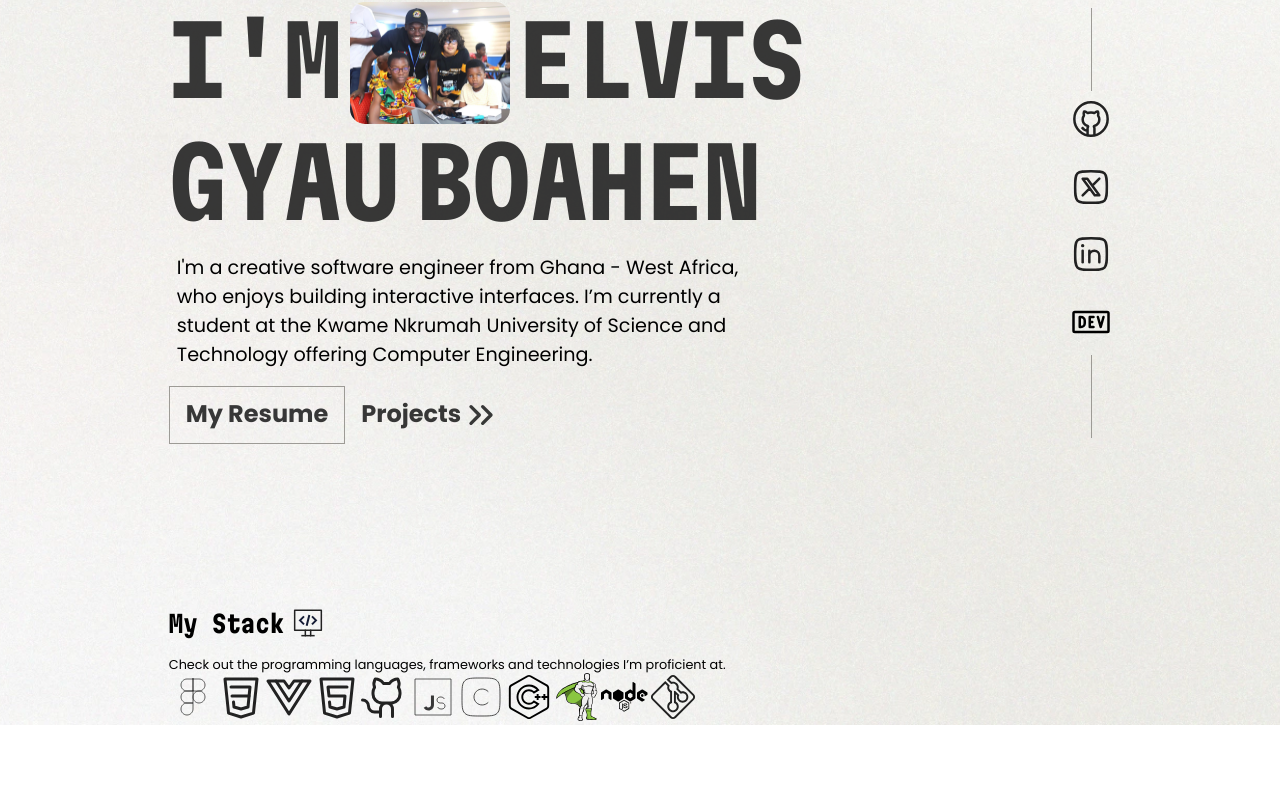
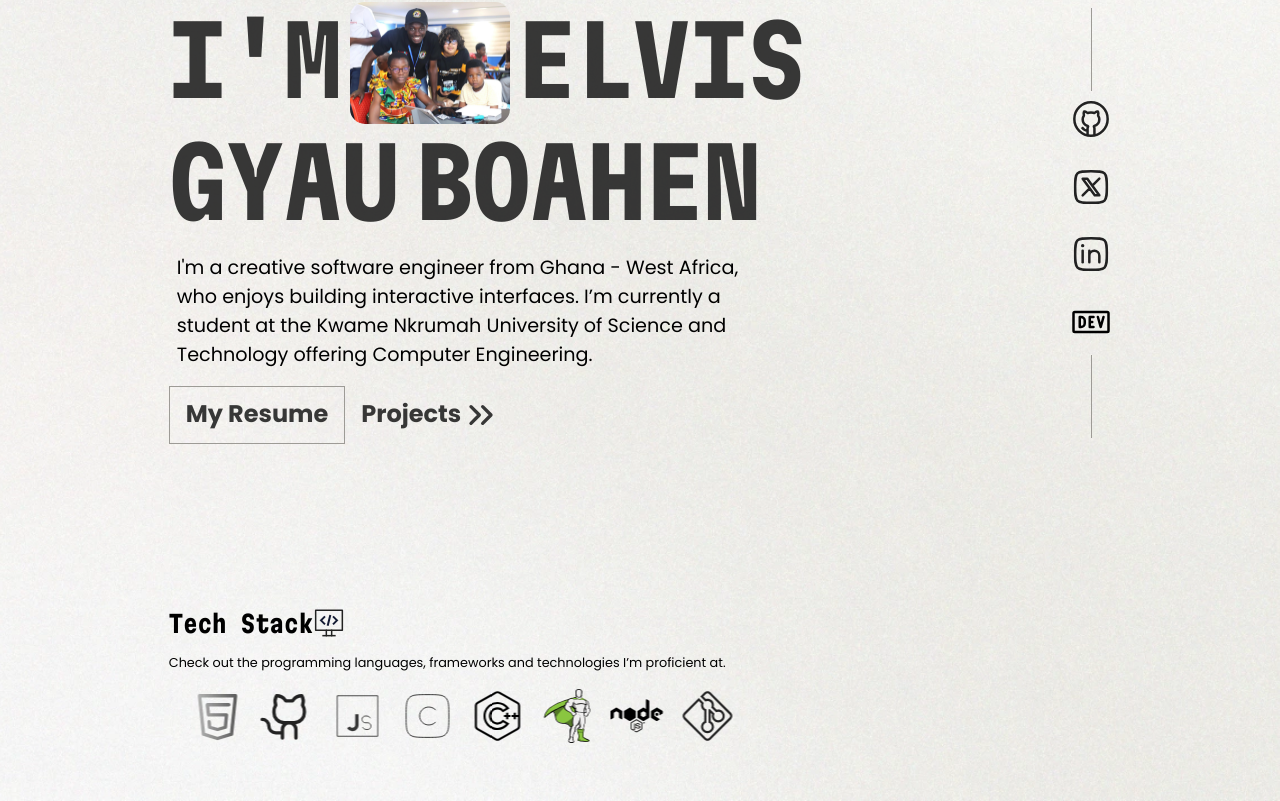
Before and after one commit to gyauelvis/g.elvis, a Vue app: page / in a window 1280 px wide. Shown: the part 209-1010 px from the top of the page. Before the commit the page ends 934 px from the top, so only its background shows below. Built offline with nearby package versions, Linux system fonts and the light colour scheme.

Commit message:
my tech stack animation

```diff
--- a/src/App.vue
+++ b/src/App.vue
@@ -1,7 +1,7 @@
 <script setup>
 import navBar from './components/NavBar.vue'
 import heroPage from './components/HeroPage.vue'
-import myStack from './components/MyStack.vue';
+import myStack from './components/MyStack.vue'
 import { gsap } from "gsap";
 document.addEventListener('mousemove', (e) => {
   let cursorDot = document.querySelector('.cursorDot');
--- a/src/assets/main.css
+++ b/src/assets/main.css
@@ -32,6 +32,7 @@ body {
   background-position: center;
   background-size: cover;
   background-repeat: no-repeat;
+
 }
 * {
   border: 0;
@@ -40,9 +41,6 @@ body {
   text-decoration: none;
   cursor: none;
 }
-
-
-
 .wrapper {
   padding: 0 1.8rem;
 }
--- a/src/components/MyStack.vue
+++ b/src/components/MyStack.vue
@@ -1,19 +1,13 @@
 <script setup>
-import { gsap } from "gsap";
-import { onMounted } from 'vue';
-onMounted(() => {
-    gsap.to('#stack div', {
-        duration: 2
-    })
-})
 
 </script>
 
 <template>
     <div class="wrapper">
         <div class="container">
+            <div class="heading">
                 <h2>
-                <span>My Stack</span>
+                    <span>Tech Stack</span>
                     <svg xmlns="http://www.w3.org/2000/svg" width="32" height="32" viewBox="0 0 32 32" fill="none">
                         <path d="M29.3333 3.33337H2.66663V23.3334H29.3333V3.33337Z" stroke="#222222" stroke-width="1.5"
                             stroke-linejoin="round" />
@@ -25,10 +19,12 @@ onMounted(() => {
                         <path d="M9.33337 28.6666H22.6667" stroke="#222222" stroke-width="1.5" />
                     </svg>
                 </h2>
-            <span class="subtitle">
+                <div class="subheading">
+                    <span>
                         Check out the programming languages, frameworks and technologies I’m proficient at.
                     </span>
-            <div id="stack">
+                </div>
+                <div class="stack">
                     <div class="stack-container">
                         <div>
                             <svg xmlns="http://www.w3.org/2000/svg" width="90" height="90" viewBox="0 0 90 90" fill="none">
@@ -55,8 +51,8 @@ onMounted(() => {
                         <div>
                             <svg width="24px" height="24px" stroke-width="1.5" viewBox="0 0 24 24" fill="none"
                                 xmlns="http://www.w3.org/2000/svg" color="#222222">
-                            <path d="M4 3L5.77778 20.0899L12 22L18.2222 20.0899L20 3H4Z" stroke="#222222" stroke-width="1.5"
-                                stroke-linecap="round" stroke-linejoin="round"></path>
+                                <path d="M4 3L5.77778 20.0899L12 22L18.2222 20.0899L20 3H4Z" stroke="#222222"
+                                    stroke-width="1.5" stroke-linecap="round" stroke-linejoin="round"></path>
                                 <path d="M7 7H16.5L15.5 17L12 18L8.5 17L8.25 14.5" stroke="#222222" stroke-width="1.5"
                                     stroke-linecap="round" stroke-linejoin="round"></path>
                                 <path d="M16 11.5H7.5" stroke="#222222" stroke-width="1.5" stroke-linecap="round"
@@ -75,14 +71,15 @@ onMounted(() => {
                         <div>
                             <svg width="24px" height="24px" stroke-width="1.5" viewBox="0 0 24 24" fill="none"
                                 xmlns="http://www.w3.org/2000/svg" color="#222222">
-                            <path d="M4 3L5.77778 20.0899L12 22L18.2222 20.0899L20 3H4Z" stroke="#222222" stroke-width="1.5"
-                                stroke-linecap="round" stroke-linejoin="round"></path>
-                            <path d="M17 7H7.5L8 11.5H16L15.5 17L12 18L8.5 17L8.25 14.5" stroke="#222222" stroke-width="1.5"
-                                stroke-linecap="round" stroke-linejoin="round"></path>
+                                <path d="M4 3L5.77778 20.0899L12 22L18.2222 20.0899L20 3H4Z" stroke="#222222"
+                                    stroke-width="1.5" stroke-linecap="round" stroke-linejoin="round"></path>
+                                <path d="M17 7H7.5L8 11.5H16L15.5 17L12 18L8.5 17L8.25 14.5" stroke="#222222"
+                                    stroke-width="1.5" stroke-linecap="round" stroke-linejoin="round"></path>
                             </svg>
                         </div>
                         <div>
-                        <svg xmlns="http://www.w3.org/2000/svg" width="32" height="32" fill="#222222" viewBox="0 0 256 256">
+                            <svg xmlns="http://www.w3.org/2000/svg" width="32" height="32" fill="#222222"
+                                viewBox="0 0 256 256">
                                 <path
                                     d="M208.31,75.68A59.78,59.78,0,0,0,202.93,28,8,8,0,0,0,196,24a59.75,59.75,0,0,0-48,24H124A59.75,59.75,0,0,0,76,24a8,8,0,0,0-6.93,4,59.78,59.78,0,0,0-5.38,47.68A58.14,58.14,0,0,0,56,104v8a56.06,56.06,0,0,0,48.44,55.47A39.8,39.8,0,0,0,96,192v8H72a24,24,0,0,1-24-24A40,40,0,0,0,8,136a8,8,0,0,0,0,16,24,24,0,0,1,24,24,40,40,0,0,0,40,40H96v16a8,8,0,0,0,16,0V192a24,24,0,0,1,48,0v40a8,8,0,0,0,16,0V192a39.8,39.8,0,0,0-8.44-24.53A56.06,56.06,0,0,0,216,112v-8A58.14,58.14,0,0,0,208.31,75.68ZM200,112a40,40,0,0,1-40,40H112a40,40,0,0,1-40-40v-8a41.74,41.74,0,0,1,6.9-22.48A8,8,0,0,0,80,73.83a43.81,43.81,0,0,1,.79-33.58,43.88,43.88,0,0,1,32.32,20.06A8,8,0,0,0,119.82,64h32.35a8,8,0,0,0,6.74-3.69,43.87,43.87,0,0,1,32.32-20.06A43.81,43.81,0,0,1,192,73.83a8.09,8.09,0,0,0,1,7.65A41.72,41.72,0,0,1,200,104Z">
                                 </path>
@@ -271,47 +268,51 @@ onMounted(() => {
                             </svg>
                         </div>
                     </div>
-
+                </div>
             </div>
         </div>
     </div>
 </template>
 
 <style scoped>
-.container {
-    max-width: 1000px;
+.stack {
+    position: relative;
+    height: 8rem;
     overflow: hidden;
+    display: flex;
+    width: 98%;
+    -webkit-mask: linear-gradient(90deg, transparent, #fff 20%, white 90%, transparent);
+    mask: linear-gradient(90deg, transparent, #fff 10%, white 90%, transparent);
+}
+.stack-container {
+    padding: 1rem 0;
+    position: absolute;
+    display: flex;
+    gap: 1rem;
+    animation: scroll 10s linear infinite;
 }
 
-div:has(h2) h2 {
+@keyframes scroll {
+    to{
+        transform: translateX(-50%);
+    }
+}
+
+.stack .stack-container svg {
+    width: 54px;
+    height: 54px;
+}
+
+.heading h2{
     font-family: var(--play-fair);
     display: flex;
     align-items: center;
-    gap: 0.5rem;
     padding: 1rem 0;
 }
 
-#stack {
-    display: flex;
-}
-#stack .stack-container{
-    display: flex;
-    justify-content: space-between;
-
-}
-
-#stack div {
-    transition: transform 300ms linear;
-}
-
-#stack svg {
-    width: 3rem;
-    height: 3rem;
-}
-
-.subtitle {
+.subheading{
     font-family: var(--poppins);
     font-size: 0.8rem;
-    line-height: normal;
-    padding: 0.5rem 0;
-}</style>
+    line-height: 1.1rem;
+}
+</style>
```
Also changed, not shown: src/components/HeroPage.vue (+5 -3 lines). Lines whose indentation alone changed are shown as unchanged.
